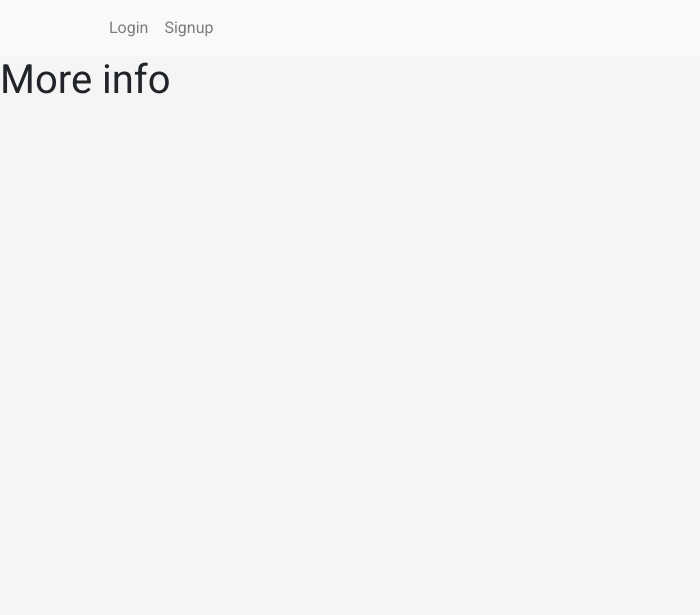
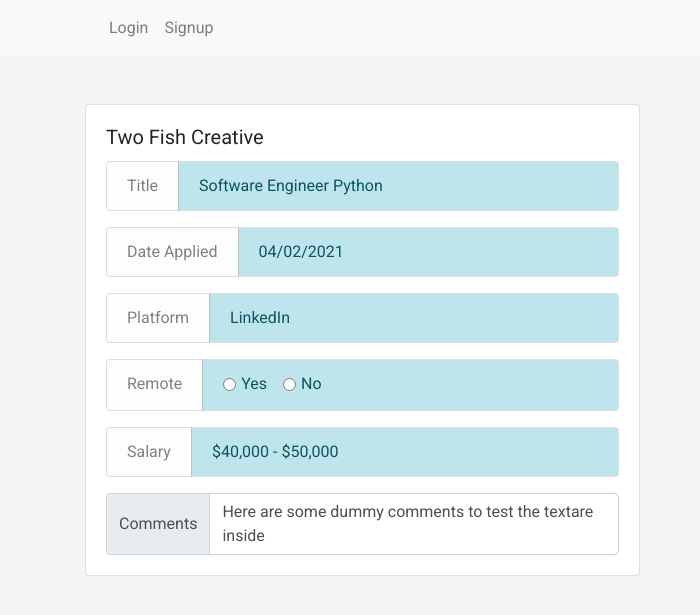
Before and after one commit to jgustavoj/python_junior_project, a Flask app: page /contactmoreinfo in a window 1280 px wide. Shown: the top 615 px of the page, without its empty margins (0-700 px from the left). Run offline with Flask 2, Linux system fonts and the light colour scheme; some libraries are stand-ins or nearby versions.

Commit message:
added info template

```diff
--- a/src/templates/contacts.html
+++ b/src/templates/contacts.html
@@ -9,7 +9,6 @@
         </a>
 
     </div>
-
 
     <div class="card w-50 mt-3">
         <div class="card-body">
--- a/src/templates/moreinfo_contact.html
+++ b/src/templates/moreinfo_contact.html
@@ -2,6 +2,93 @@
 
 {% block body %}
 
-<h1>More info</h1>
+<div class="container mt-5">
 
-{% endblock %}
+    <div class="card w-50 mt-3">
+        <div class="card-body">
+            <h5 class="card-title">Two Fish Creative</h5>
+
+            <ul class="list-group">
+
+                <!-- Title -->
+
+                <li class="input-group mb-3">
+                    <div class="input-group-prepend">
+                        <span class="input-group-text list-group-item list-group-item-light"
+                            id="inputGroup-sizing-default">Title</span>
+                    </div>
+                    <div type="text" class="form-control list-group-item list-group-item-info" aria-label="Default"
+                        aria-describedby="inputGroup-sizing-default">Software Engineer Python</div>
+                </li>
+
+                <!-- Date -->
+
+                <li class="input-group mb-3">
+                    <div class="input-group-prepend">
+                        <span class="input-group-text list-group-item list-group-item-light"
+                            id="inputGroup-sizing-default">Date Applied</span>
+                    </div>
+                    <div type="text" class="form-control list-group-item list-group-item-info" aria-label="Default"
+                        aria-describedby="inputGroup-sizing-default">04/02/2021</div>
+                </li>
+
+
+
+                <!-- Platform -->
+
+                <li class="input-group mb-3">
+                    <div class="input-group-prepend">
+                        <span class="input-group-text list-group-item list-group-item-light"
+                            id="inputGroup-sizing-default">Platform</span>
+                    </div>
+                    <div type="text" class="form-control list-group-item list-group-item-info" aria-label="Default"
+                        aria-describedby="inputGroup-sizing-default">LinkedIn</div>
+                </li>
+
+                <!-- Remote -->
+
+                <li class="input-group mb-3">
+                    <div class="input-group-prepend">
+                        <span class="input-group-text list-group-item list-group-item-light"
+                            id="inputGroup-sizing-default">Remote</span>
+                    </div>
+                    <div type="text" class="form-control list-group-item list-group-item-info" aria-label="Default"
+                        aria-describedby="inputGroup-sizing-default">
+                        <div class="form-check form-check-inline">
+                            <input class="form-check-input" type="radio" name="inlineRadioOptions" id="inlineRadio1"
+                                value="option1">
+                            <label class="form-check-label" for="inlineRadio1">Yes</label>
+                        </div>
+                        <div class="form-check form-check-inline">
+                            <input class="form-check-input" type="radio" name="inlineRadioOptions" id="inlineRadio2"
+                                value="option2">
+                            <label class="form-check-label" for="inlineRadio2">No</label>
+                        </div>
+                    </div>
+                </li>
+
+                <!-- Salary -->
+
+                <li class="input-group mb-3">
+                    <div class="input-group-prepend">
+                        <span class="input-group-text list-group-item list-group-item-light"
+                            id="inputGroup-sizing-default">Salary</span>
+                    </div>
+                    <div type="text" class="form-control list-group-item list-group-item-info" aria-label="Default"
+                        aria-describedby="inputGroup-sizing-default">$40,000 - $50,000</div>
+                </li>
+
+                <!-- Comments -->
+
+                <div class="input-group">
+                    <div class="input-group-prepend">
+                        <span class="input-group-text">Comments</span>
+                    </div>
+                    <div class="form-control" aria-label="With textarea">
+                        Here are some dummy comments to test the textare inside
+                    </div>
+                </div>
+
+            </ul>
+        </div>
+        {% endblock %}
```
